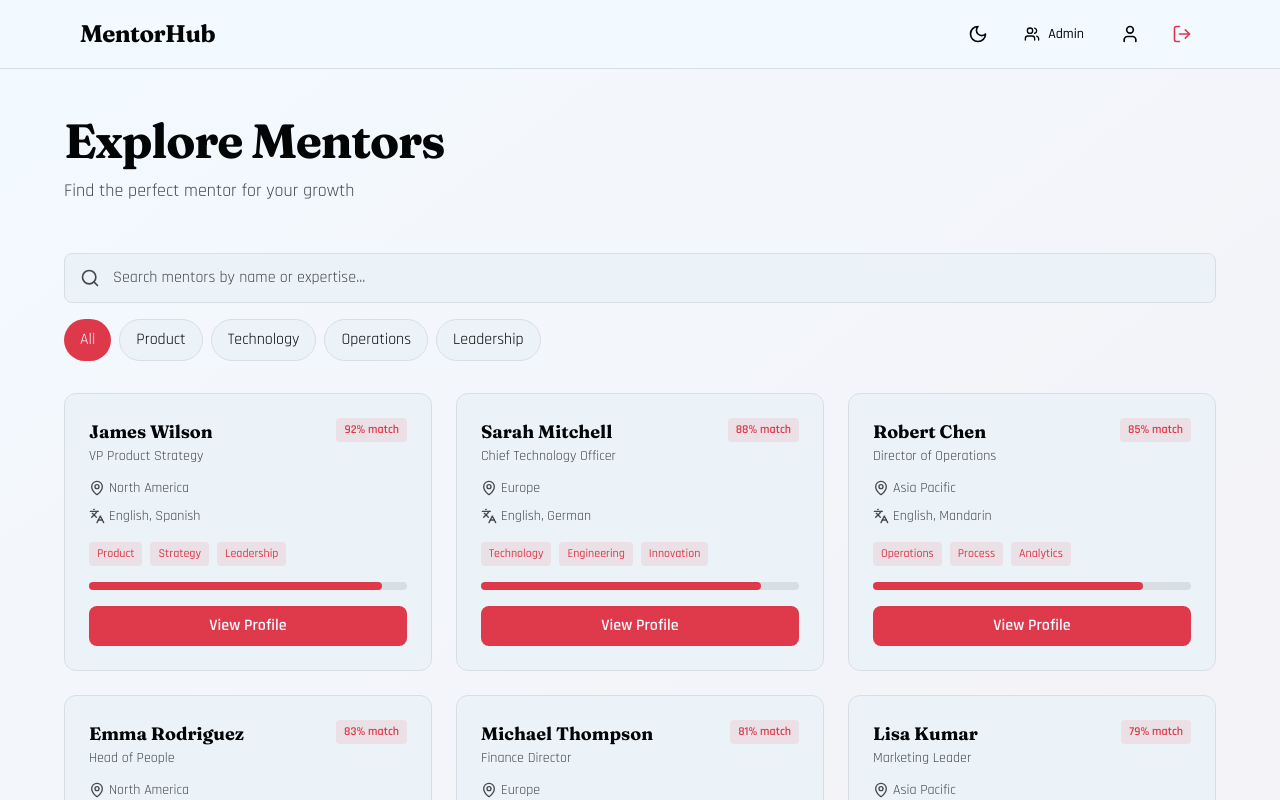
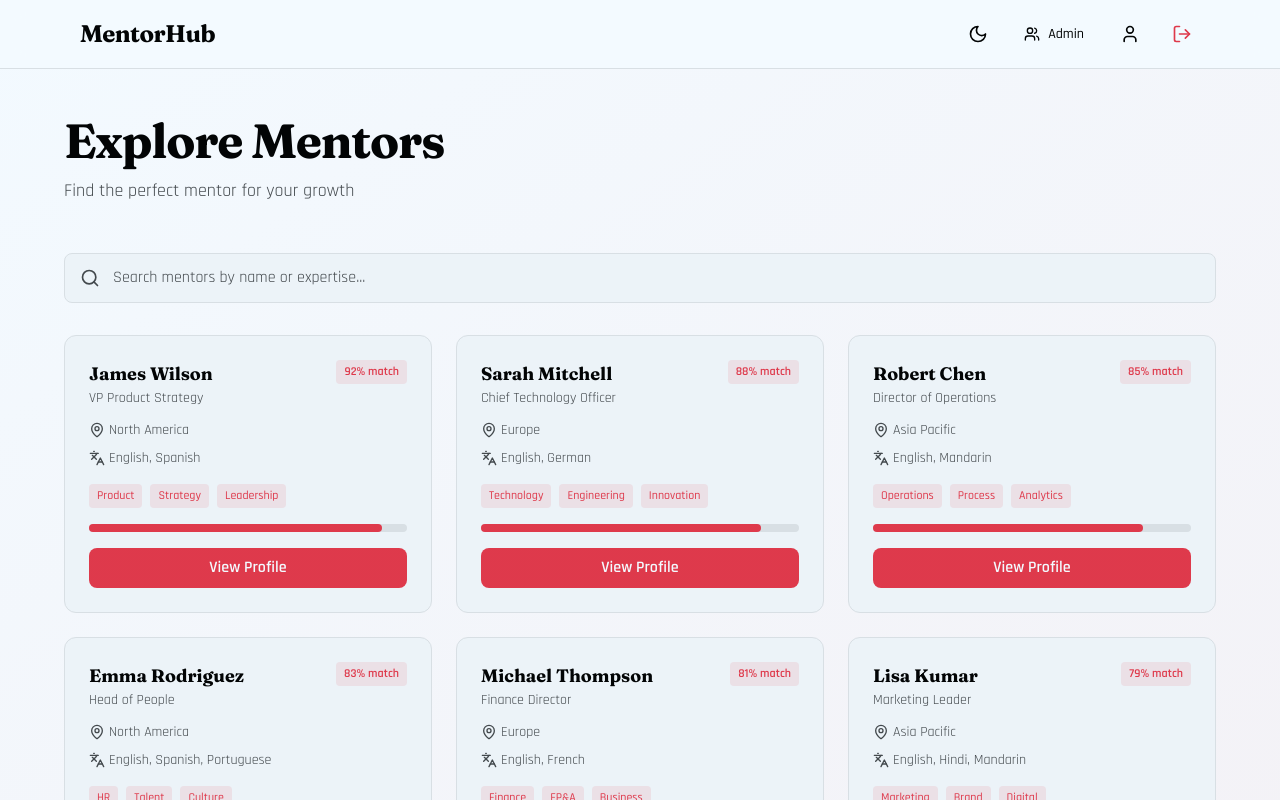
Before and after one commit to kandysh/mintee, a Next.js app: page /matches in a window 1280 px wide. Shown: the top 800 px of the page. Built offline with nearby package versions, Linux system fonts and the light colour scheme; sample sign-in values are in the browser's storage.

Commit message:
Remove filter tabs from matches page
- Remove unused filter state and buttons
- Keep only search bar for cleaner interface

```diff
--- a/app/matches/page.tsx
+++ b/app/matches/page.tsx
@@ -16,7 +16,6 @@ import { useRole } from '@/hooks/useRole'
 import { useRouter } from 'next/navigation'
 
 export default function MatchesPage() {
-  const [selectedFilter, setSelectedFilter] = useState<string>('')
   const [mentors, setMentors] = useState<any[]>([])
   const [page, setPage] = useState(1)
   const [isLoading, setIsLoading] = useState(false)
@@ -169,8 +168,6 @@ export default function MatchesPage() {
     )
   }
 
-  const filters = ['All', 'Product', 'Technology', 'Operations', 'Leadership']
-
   return (
     <div className="min-h-screen bg-background">
       <TopBar />
@@ -186,7 +183,7 @@ export default function MatchesPage() {
             <p className="text-lg text-muted-foreground">Find the perfect mentor for your growth</p>
           </motion.div>
 
-          <motion.div variants={itemVariants} className="mb-8 space-y-4">
+          <motion.div variants={itemVariants} className="mb-8">
             <div className="relative">
               <Search className="absolute left-4 top-1/2 transform -translate-y-1/2 w-5 h-5 text-muted-foreground" />
               <input
@@ -194,24 +191,6 @@ export default function MatchesPage() {
                 placeholder="Search mentors by name or expertise..."
                 className="w-full pl-12 pr-4 py-3 rounded-lg border border-border bg-card text-foreground placeholder:text-muted-foreground"
               />
-            </div>
-            <div className="flex flex-wrap gap-2">
-              {filters.map((filter) => (
-                <motion.button
-                  key={filter}
-                  variants={scale}
-                  whileHover="hover"
-                  whileTap="tap"
-                  onClick={() => setSelectedFilter(filter)}
-                  className={`px-4 py-2 rounded-full transition-all ${
-                    selectedFilter === filter || (!selectedFilter && filter === 'All')
-                      ? 'bg-primary text-primary-foreground'
-                      : 'border border-border bg-card text-foreground hover:border-primary/50'
-                  }`}
-                >
-                  {filter}
-                </motion.button>
-              ))}
             </div>
           </motion.div>
 
```
